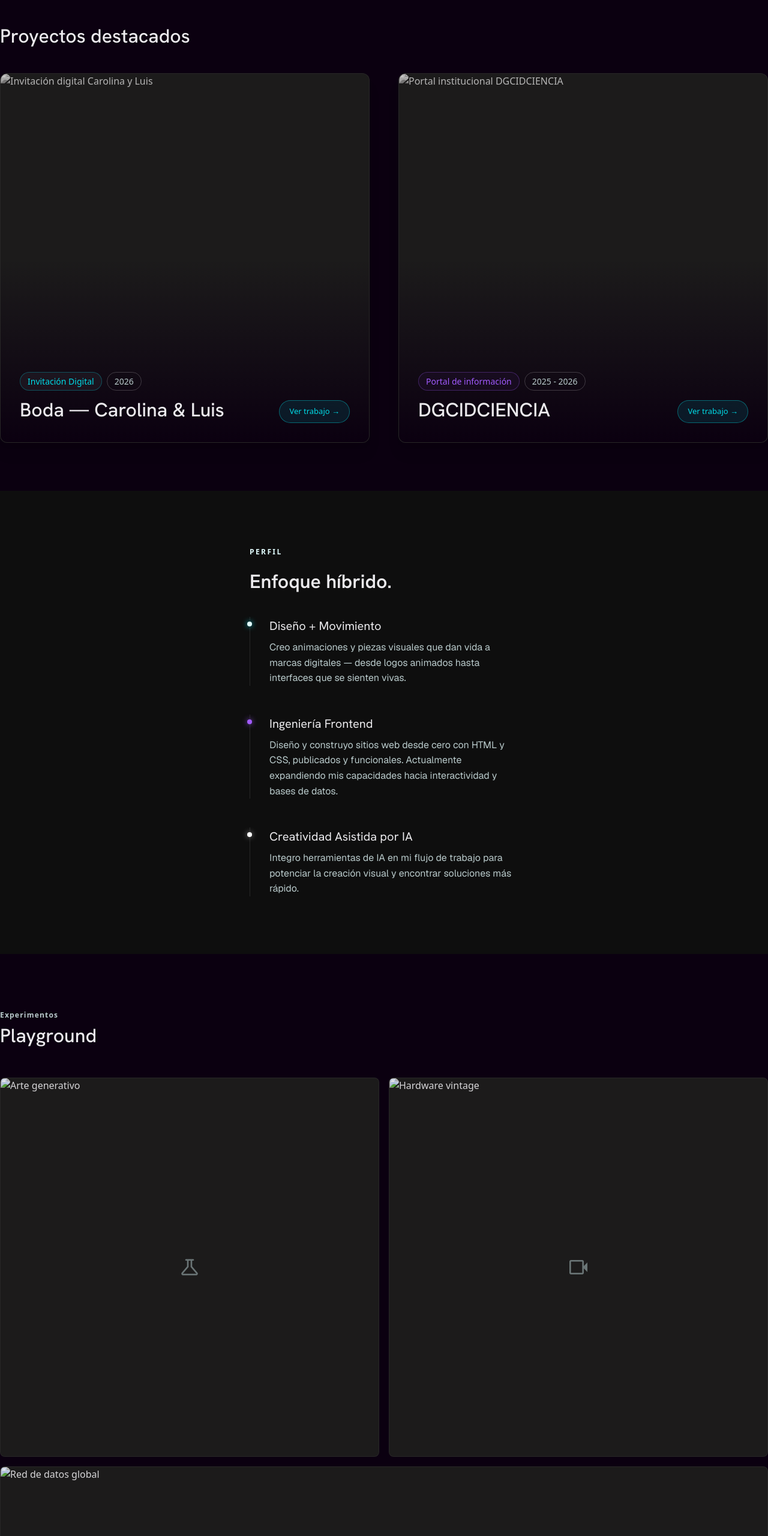
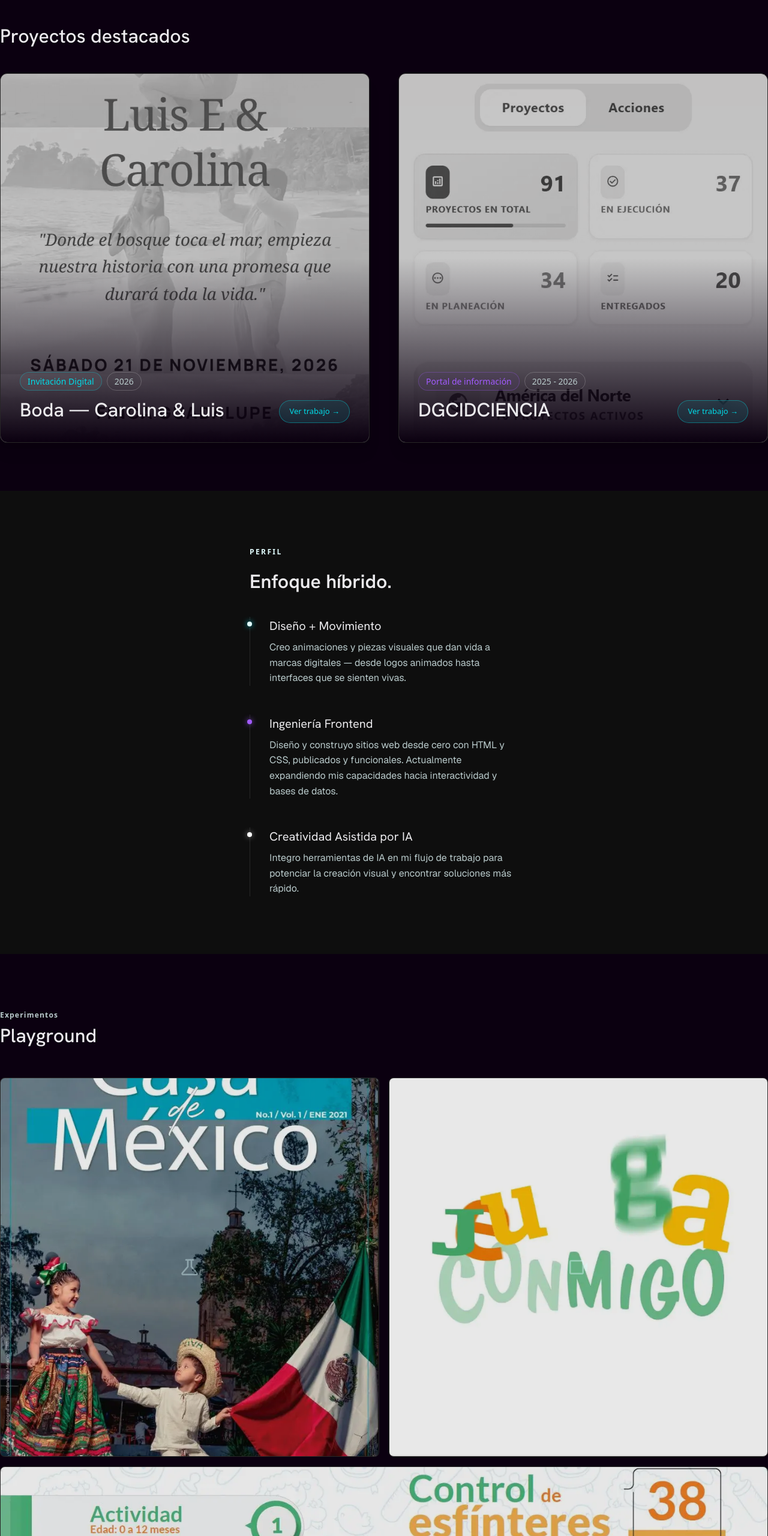
Before and after one commit to DanonninoPlus/PORTAFOLIO-DISUENO, a plain HTML site: page index.html in a window 1280 px wide. Shown: the part 840-3400 px from the top of the page at 60% size. Drawn offline with nearby package versions, Linux system fonts and the light colour scheme.

Commit message:
Update index.html

```diff
--- a/index.html
+++ b/index.html
@@ -256,7 +256,7 @@
     <!-- Project Card 1 -->
     <!-- Aquí no tocamos la tarjeta en sí, solo su contenedor -->
     <div class="group relative aspect-square rounded-xl overflow-hidden border border-white/5 bg-surface-container-low shadow-xl transition-all duration-300 hover:shadow-[0_0_30px_rgba(0,219,231,0.2)]">
-      <img class="w-full h-full object-cover grayscale opacity-75 group-hover:grayscale-0 group-hover:opacity-80 transition-all duration-700" alt="Invitación digital Carolina y Luis" src="img/BODA_Luis&Carolina.png"/>
+      <img class="w-full h-full object-cover grayscale opacity-75 group-hover:grayscale-0 group-hover:opacity-80 transition-all duration-700" alt="Invitación digital Carolina y Luis" src="img/BODA_Luis&Carolina.webp"/>
       <div class="absolute inset-0 bg-gradient-to-t from-background via-transparent to-transparent"></div>
       <div class="absolute bottom-0 p-gutter w-full">
         <div class="flex gap-2 mb-3">
@@ -272,7 +272,7 @@
 
     <!-- Project Card 2 -->
     <div class="group relative aspect-square rounded-xl overflow-hidden border border-white/5 bg-surface-container-low shadow-xl transition-all duration-300 hover:shadow-[0_0_30px_rgba(0,219,231,0.2)]">
-      <img class="w-full h-full object-cover grayscale opacity-75 group-hover:grayscale-0 group-hover:opacity-80 transition-all duration-700" alt="Portal institucional DGCIDCIENCIA" src="img/DGCIDCIENCIA.png"/>
+      <img class="w-full h-full object-cover grayscale opacity-75 group-hover:grayscale-0 group-hover:opacity-80 transition-all duration-700" alt="Portal institucional DGCIDCIENCIA" src="img/DGCIDCIENCIA.webp"/>
       <div class="absolute inset-0 bg-gradient-to-t from-background via-transparent to-transparent"></div>
       <div class="absolute bottom-0 p-gutter w-full">
         <div class="flex gap-2 mb-3">
@@ -322,19 +322,19 @@
     </div>
     <div class="grid grid-cols-2 gap-4">
       <div class="aspect-square bg-surface-container-low rounded-lg overflow-hidden border border-white/5 relative group">
-        <img loading="lazy" class="w-full h-full object-cover opacity-90 group-hover:scale-110 transition-transform duration-700" alt="Arte generativo" src="img/Casa_de_Mexico.jpeg"/>
+        <img loading="lazy" class="w-full h-full object-cover opacity-90 group-hover:scale-110 transition-transform duration-700" alt="Arte generativo" src="img/Casa_de_Mexico.webp"/>
         <div class="absolute inset-0 flex items-center justify-center">
           <span class="material-symbols-outlined text-primary/40 text-4xl" data-icon="science">science</span>
         </div>
       </div>
       <div class="aspect-square bg-surface-container-low rounded-lg overflow-hidden border border-white/5 relative group">
-        <img loading="lazy" class="w-full h-full object-cover opacity-90 group-hover:scale-110 transition-transform duration-700" alt="Hardware vintage" src="img/animacion.JPG"/>
+        <img loading="lazy" class="w-full h-full object-cover opacity-90 group-hover:scale-110 transition-transform duration-700" alt="Hardware vintage" src="img/animacion.webp"/>
         <div class="absolute inset-0 flex items-center justify-center">
           <span class="material-symbols-outlined text-primary/40 text-4xl" data-icon="videocam">videocam</span>
         </div>
       </div>
       <div class="col-span-2 aspect-[16/9] bg-surface-container-low rounded-lg overflow-hidden border border-white/5 relative group">
-        <img loading="lazy" class="w-full h-full object-cover opacity-90 group-hover:scale-110 transition-transform duration-700" alt="Red de datos global" src="img/Fichas_Chidlfund.JPG"/>
+        <img loading="lazy" class="w-full h-full object-cover opacity-90 group-hover:scale-110 transition-transform duration-700" alt="Red de datos global" src="img/Fichas_Chidlfund.webp"/>
         <div class="absolute inset-0 flex items-center justify-center">
           <span class="material-symbols-outlined text-primary/40 text-5xl" data-icon="bolt">bolt</span>
         </div>
```
